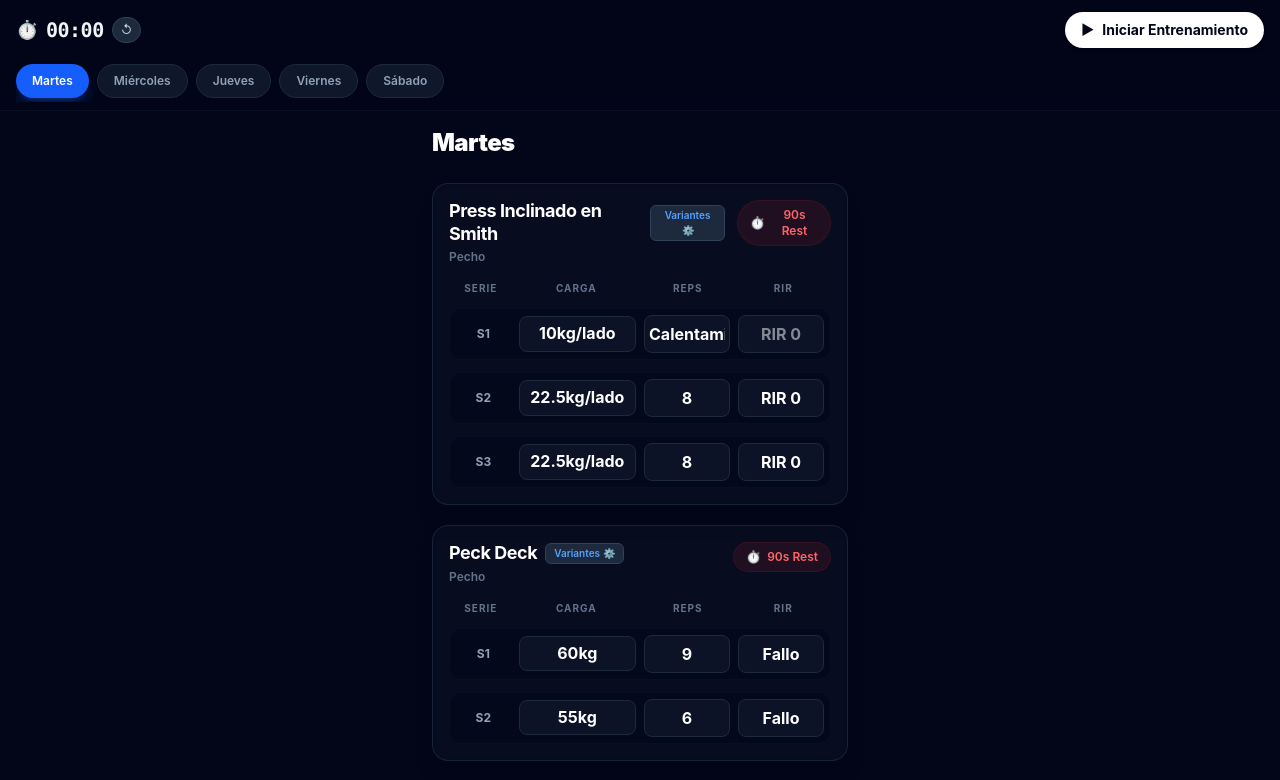
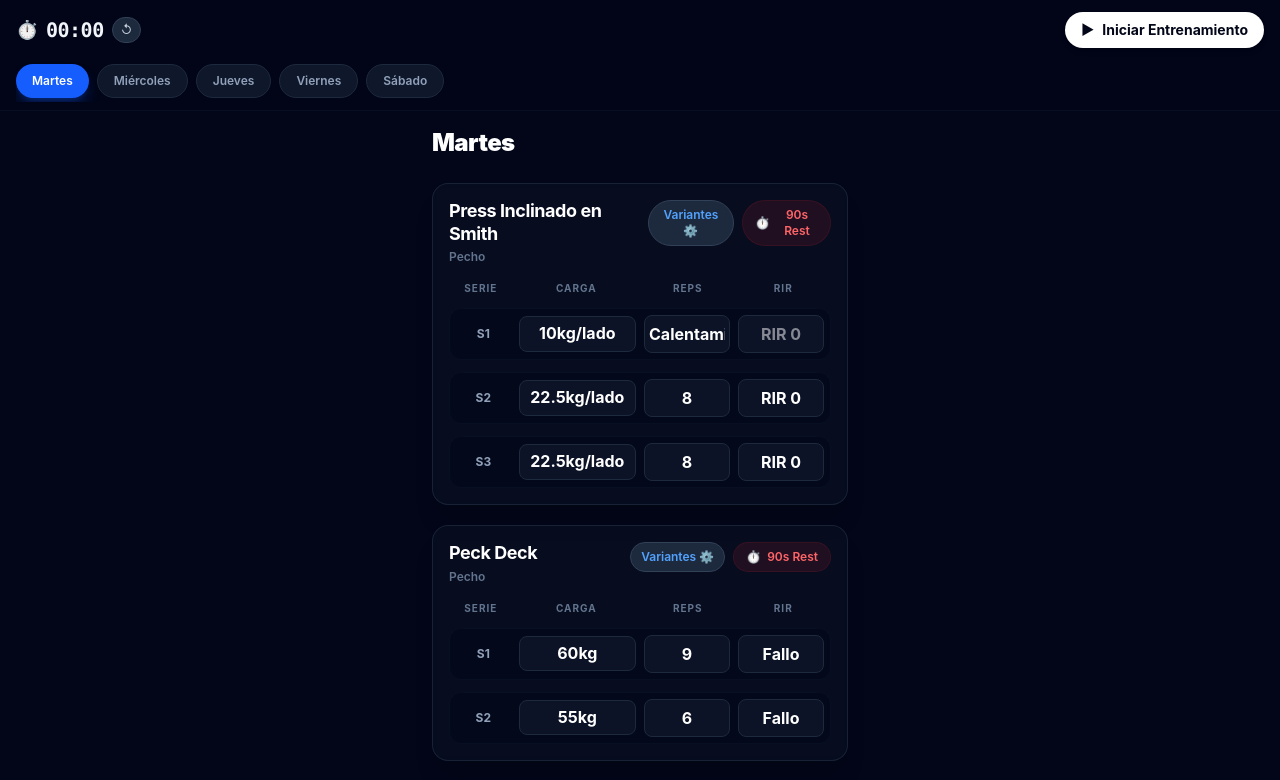
Before and after one commit to nekruuu/gym-app, a React (Vite) app: page / in a window 1280 px wide. Shown: the top 780 px of the page. Built offline with nearby package versions, Linux system fonts and the light colour scheme; the HTML template or start-up script is replaced by a standard one.

Commit message:
Actualizacion de variantes en Barra T, hombros y boton de variantes junto a Rest

```diff
--- a/src/App.jsx
+++ b/src/App.jsx
@@ -1,6 +1,6 @@
 import React, { useState, useEffect } from 'react'
 
-// Rutina actualizada con todas las correcciones, variantes y abdominales al final
+// Rutina con variantes actualizadas para Barra T, Hombros y botón posicionado junto a Rest
 const initialWorkoutData = {
   Martes: [
     {
@@ -28,7 +28,7 @@ const initialWorkoutData = {
       id: 'mar-3',
       name: 'Laterales en polea',
       muscle: 'Hombro',
-      variants: ['Laterales en polea', 'Elevaciones Laterales con Mancuernas'],
+      variants: ['Laterales en polea', 'Elevaciones Laterales con Mancuernas', 'Elevaciones Laterales en Máquina'],
       sets: [
         { weight: '2 ladrillos', reps: '9', rir: 'Fallo' },
         { weight: '2 ladrillos', reps: '9', rir: 'Fallo' },
@@ -93,7 +93,7 @@ const initialWorkoutData = {
       id: 'mie-2',
       name: 'Máquina de aductores',
       muscle: 'Aductores',
-      variants: ['Máquina de aductores'],
+      variants: ['Máquina de aductores', 'Aductores en polea'],
       sets: [
         { weight: '30kg', reps: '12', rir: '' },
         { weight: '40kg', reps: '10', rir: '' },
@@ -136,7 +136,7 @@ const initialWorkoutData = {
       id: 'mie-6',
       name: 'Abdominales en polea alta',
       muscle: 'Abdomen',
-      variants: ['Abdominales en polea alta'],
+      variants: ['Abdominales en polea alta', 'Crunches en Esterilla'],
       sets: [
         { weight: '50kg', reps: '15', rir: 'Fallo' },
         { weight: '50kg', reps: '15', rir: 'Fallo' }
@@ -146,7 +146,7 @@ const initialWorkoutData = {
       id: 'mie-7',
       name: 'Elevaciones de piernas en inclinacion',
       muscle: 'Abdomen',
-      variants: ['Elevaciones de piernas en inclinacion'],
+      variants: ['Elevaciones de piernas en inclinacion', 'Elevación de piernas colgado'],
       sets: [
         { weight: 'Corporal', reps: '12', rir: 'Fallo' },
         { weight: 'Corporal', reps: '12', rir: 'Fallo' }
@@ -210,7 +210,7 @@ const initialWorkoutData = {
       id: 'jue-6',
       name: 'Laterales en polea',
       muscle: 'Hombro',
-      variants: ['Laterales en polea'],
+      variants: ['Laterales en polea', 'Elevaciones Laterales con Mancuernas', 'Elevaciones Laterales en Máquina'],
       sets: [
         { weight: '2 ladrillos', reps: '9', rir: 'Fallo' },
         { weight: '2 ladrillos', reps: '9', rir: 'Fallo' }
@@ -220,7 +220,7 @@ const initialWorkoutData = {
       id: 'jue-7',
       name: 'Antebrazo polea baja',
       muscle: 'Antebrazo',
-      variants: ['Antebrazo polea baja'],
+      variants: ['Antebrazo polea baja', 'Curl de antebrazo con barra'],
       sets: [
         { weight: '25kg', reps: '12', rir: '' },
         { weight: '25kg', reps: '12', rir: '' }
@@ -230,7 +230,7 @@ const initialWorkoutData = {
       id: 'jue-8',
       name: 'Antebrazo polea alta',
       muscle: 'Antebrazo',
-      variants: ['Antebrazo polea alta'],
+      variants: ['Antebrazo polea alta', 'Curl invertido en polea'],
       sets: [
         { weight: '50kg', reps: '12', rir: '' },
         { weight: '50kg', reps: '12', rir: '' }
@@ -240,7 +240,7 @@ const initialWorkoutData = {
       id: 'jue-9',
       name: 'Abdominales en polea alta',
       muscle: 'Abdomen',
-      variants: ['Abdominales en polea alta'],
+      variants: ['Abdominales en polea alta', 'Crunches en Esterilla'],
       sets: [
         { weight: '50kg', reps: '15', rir: 'Fallo' },
         { weight: '50kg', reps: '15', rir: 'Fallo' }
@@ -250,7 +250,7 @@ const initialWorkoutData = {
       id: 'jue-10',
       name: 'Elevaciones de piernas en inclinacion',
       muscle: 'Abdomen',
-      variants: ['Elevaciones de piernas en inclinacion'],
+      variants: ['Elevaciones de piernas en inclinacion', 'Elevación de piernas colgado'],
       sets: [
         { weight: 'Corporal', reps: '12', rir: 'Fallo' },
         { weight: 'Corporal', reps: '12', rir: 'Fallo' }
@@ -262,7 +262,7 @@ const initialWorkoutData = {
       id: 'vie-1',
       name: 'Máquina de gemelos',
       muscle: 'Gemelos',
-      variants: ['Máquina de gemelos'],
+      variants: ['Máquina de gemelos', 'Elevación de talones de pie'],
       sets: [
         { weight: '40kg', reps: '12', rir: '' },
         { weight: '70kg', reps: '10', rir: '' },
@@ -273,7 +273,7 @@ const initialWorkoutData = {
       id: 'vie-2',
       name: 'Máquina de aductores',
       muscle: 'Aductores',
-      variants: ['Máquina de aductores'],
+      variants: ['Máquina de aductores', 'Aductores en polea'],
       sets: [
         { weight: '30kg', reps: '12', rir: '' },
         { weight: '40kg', reps: '10', rir: '' },
@@ -305,7 +305,7 @@ const initialWorkoutData = {
       id: 'vie-5',
       name: 'Sillón de cuádriceps',
       muscle: 'Cuádriceps',
-      variants: ['Sillón de cuádriceps'],
+      variants: ['Sillón de cuádriceps', 'Sentadilla hack', 'Prensa inclinada'],
       sets: [
         { weight: '50kg', reps: '12', rir: '' },
         { weight: '80kg', reps: '10', rir: '' },
@@ -316,7 +316,7 @@ const initialWorkoutData = {
       id: 'vie-6',
       name: 'Abdominales en polea alta',
       muscle: 'Abdomen',
-      variants: ['Abdominales en polea alta'],
+      variants: ['Abdominales en polea alta', 'Crunches en Esterilla'],
       sets: [
         { weight: '50kg', reps: '15', rir: 'Fallo' },
         { weight: '50kg', reps: '15', rir: 'Fallo' }
@@ -326,7 +326,7 @@ const initialWorkoutData = {
       id: 'vie-7',
       name: 'Elevaciones de piernas en inclinacion',
       muscle: 'Abdomen',
-      variants: ['Elevaciones de piernas en inclinacion'],
+      variants: ['Elevaciones de piernas en inclinacion', 'Elevación de piernas colgado'],
       sets: [
         { weight: 'Corporal', reps: '12', rir: 'Fallo' },
         { weight: 'Corporal', reps: '12', rir: 'Fallo' }
@@ -360,7 +360,7 @@ const initialWorkoutData = {
       id: 'sab-3',
       name: 'Peck Deck',
       muscle: 'Pecho',
-      variants: ['Peck Deck'],
+      variants: ['Peck Deck', 'Cruce de Poleas Alta', 'Aperturas con Mancuernas'],
       sets: [
         { weight: '60kg', reps: '9', rir: 'Fallo' },
         { weight: '55kg', reps: '6', rir: 'Fallo' }
@@ -370,7 +370,7 @@ const initialWorkoutData = {
       id: 'sab-4',
       name: 'Barra T',
       muscle: 'Espalda',
-      variants: ['Barra T'],
+      variants: ['Barra T', 'Remo con mancuerna'],
       sets: [
         { weight: '35kg', reps: '10', rir: '' },
         { weight: '35kg', reps: '10', rir: '' }
@@ -380,7 +380,7 @@ const initialWorkoutData = {
       id: 'sab-5',
       name: 'Laterales en polea',
       muscle: 'Hombro',
-      variants: ['Laterales en polea'],
+      variants: ['Laterales en polea', 'Elevaciones Laterales con Mancuernas', 'Elevaciones Laterales en Máquina'],
       sets: [
         { weight: '2 ladrillos', reps: '9', rir: 'Fallo' },
         { weight: '2 ladrillos', reps: '9', rir: 'Fallo' },
@@ -413,7 +413,7 @@ const initialWorkoutData = {
       id: 'sab-8',
       name: 'Abdominales en polea alta',
       muscle: 'Abdomen',
-      variants: ['Abdominales en polea alta'],
+      variants: ['Abdominales en polea alta', 'Crunches en Esterilla'],
       sets: [
         { weight: '50kg', reps: '15', rir: 'Fallo' },
         { weight: '50kg', reps: '15', rir: 'Fallo' }
@@ -423,7 +423,7 @@ const initialWorkoutData = {
       id: 'sab-9',
       name: 'Elevaciones de piernas en inclinacion',
       muscle: 'Abdomen',
-      variants: ['Elevaciones de piernas en inclinacion'],
+      variants: ['Elevaciones de piernas en inclinacion', 'Elevación de piernas colgado'],
       sets: [
         { weight: 'Corporal', reps: '12', rir: 'Fallo' },
         { weight: 'Corporal', reps: '12', rir: 'Fallo' }
@@ -435,9 +435,9 @@ const initialWorkoutData = {
 export default function App() {
   const [selectedDay, setSelectedDay] = useState('Martes')
 
-  // Persistencia de Rutina en localStorage (si hay cambios previos los rescata, si no usa initialWorkoutData)
+  // Persistencia de Rutina en localStorage (v3)
   const [workoutData, setWorkoutData] = useState(() => {
-    const saved = localStorage.getItem('gym_workout_data_v2')
+    const saved = localStorage.getItem('gym_workout_data_v3')
     return saved ? JSON.parse(saved) : initialWorkoutData
   })
 
@@ -460,7 +460,7 @@ export default function App() {
 
   // Sincronización continua con localStorage
   useEffect(() => {
-    localStorage.setItem('gym_workout_data_v2', JSON.stringify(workoutData))
+    localStorage.setItem('gym_workout_data_v3', JSON.stringify(workoutData))
   }, [workoutData])
 
   useEffect(() => {
@@ -534,7 +534,7 @@ export default function App() {
     } else {
       setRestTargets((prev) => ({
         ...prev,
-        [exerciseId]: Date.now() + 90000 // 90 segundos a futuro
+        [exerciseId]: Date.now() + 90000 // 90 segundos
       }))
     }
   }
@@ -646,23 +646,22 @@ export default function App() {
               >
                 <div className="flex justify-between items-start gap-3">
                   <div>
-                    <div className="flex items-center gap-2">
                     <h3 className="font-bold text-lg text-white tracking-tight leading-tight">
                       {exercise.name}
                     </h3>
-                      {exercise.variants && exercise.variants.length > 1 && (
-                        <button
-                          onClick={() => setActiveModalEx(exercise)}
-                          className="text-[10px] bg-slate-800 text-blue-400 px-2 py-0.5 rounded-md border border-slate-700 font-semibold"
-                        >
-                          Variantes ⚙️
-                        </button>
-                      )}
-                    </div>
                     <span className="text-xs font-semibold text-slate-500 mt-1 block">
                       {exercise.muscle}
                     </span>
                   </div>
+
+                  {/* Grupo de Botones: Variantes + 90s Rest */}
+                  <div className="flex items-center gap-2">
+                    <button
+                      onClick={() => setActiveModalEx(exercise)}
+                      className="text-xs bg-slate-800 hover:bg-slate-700 text-blue-400 px-2.5 py-1.5 rounded-full border border-slate-700 font-semibold active:scale-95 transition-all"
+                    >
+                      Variantes ⚙️
+                    </button>
 
                     <button
                       onClick={() => startRestTimer(exercise.id)}
@@ -681,6 +680,7 @@ export default function App() {
                         ? `${currentRest}s Rest`
                         : '90s Rest'}
                     </button>
+                  </div>
                 </div>
 
                 {/* Series */}
```
Lines whose indentation alone changed are shown as unchanged.
